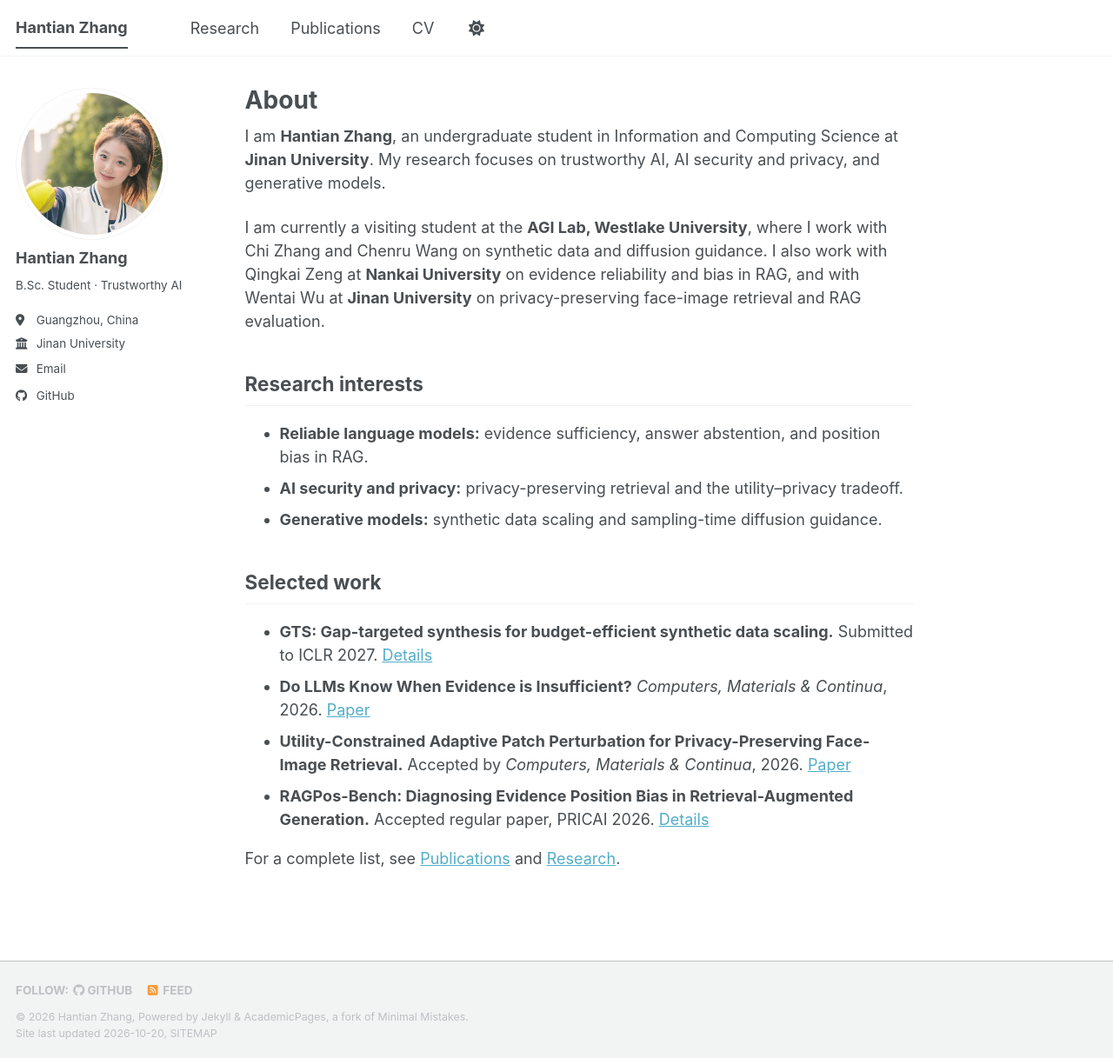
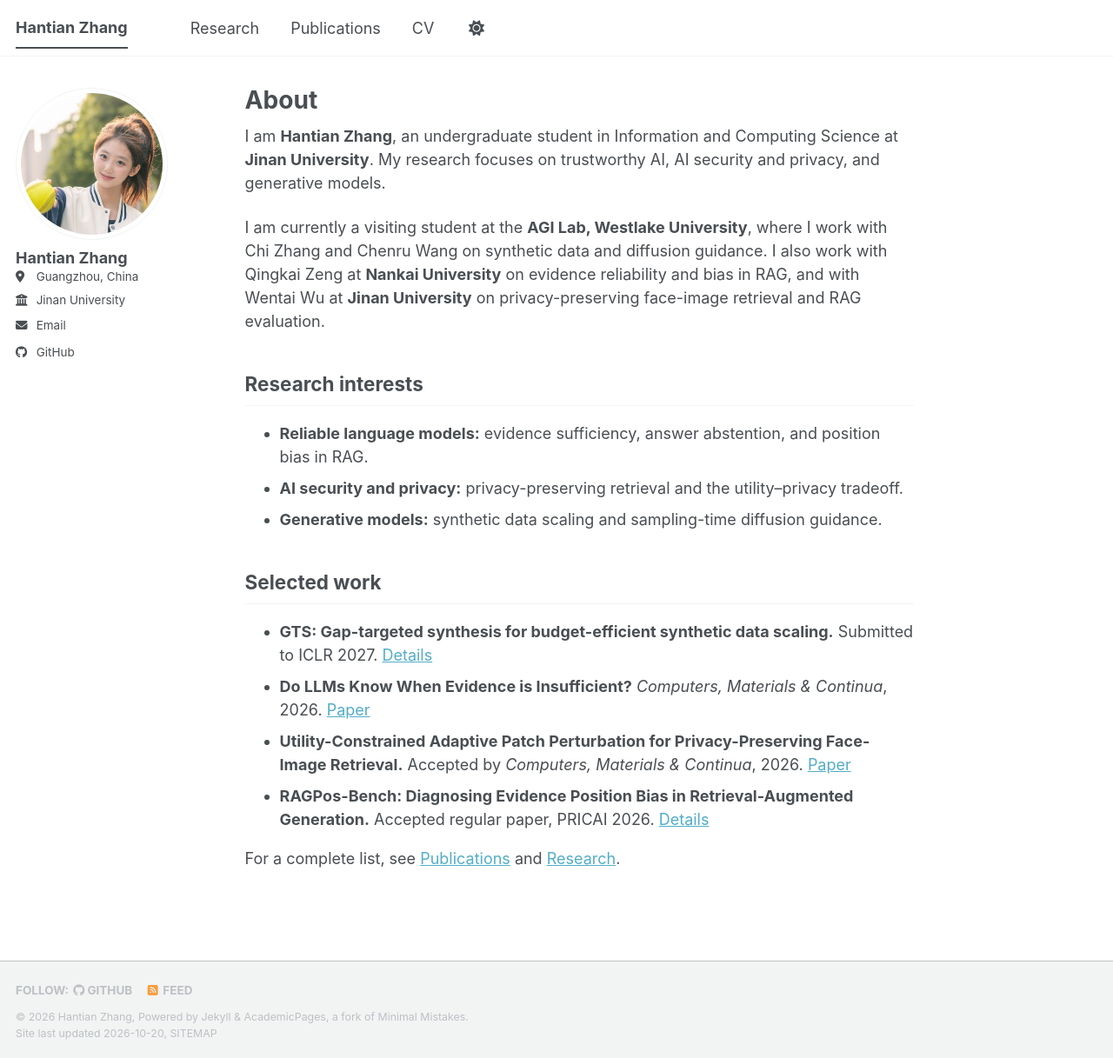
Before and after one commit to zht2005/zht2005.github.io, a Jekyll site: the page built from _pages/about.md, in a window 1280 px wide and 1217 px high. Shown: the whole window at 87% size. Built offline with Jekyll 4.4.1, drawn with Linux system fonts in a browser that asks for light colours; a style sheet for code colours, icons or effects is not loaded.

Commit message:
Remove sidebar bio tagline

```diff
--- a/_config.yml
+++ b/_config.yml
@@ -26,7 +26,7 @@ author:
   avatar           : "hantian-zhang.jpg?v=tennis-20261020"
   name             : "Hantian Zhang"
   pronouns         : # example: "she/her"
-  bio              : "B.Sc. Student · Trustworthy AI"
+  bio              :
   location         : "Guangzhou, China"
   employer         : "Jinan University"
   uri              : # URL
```
